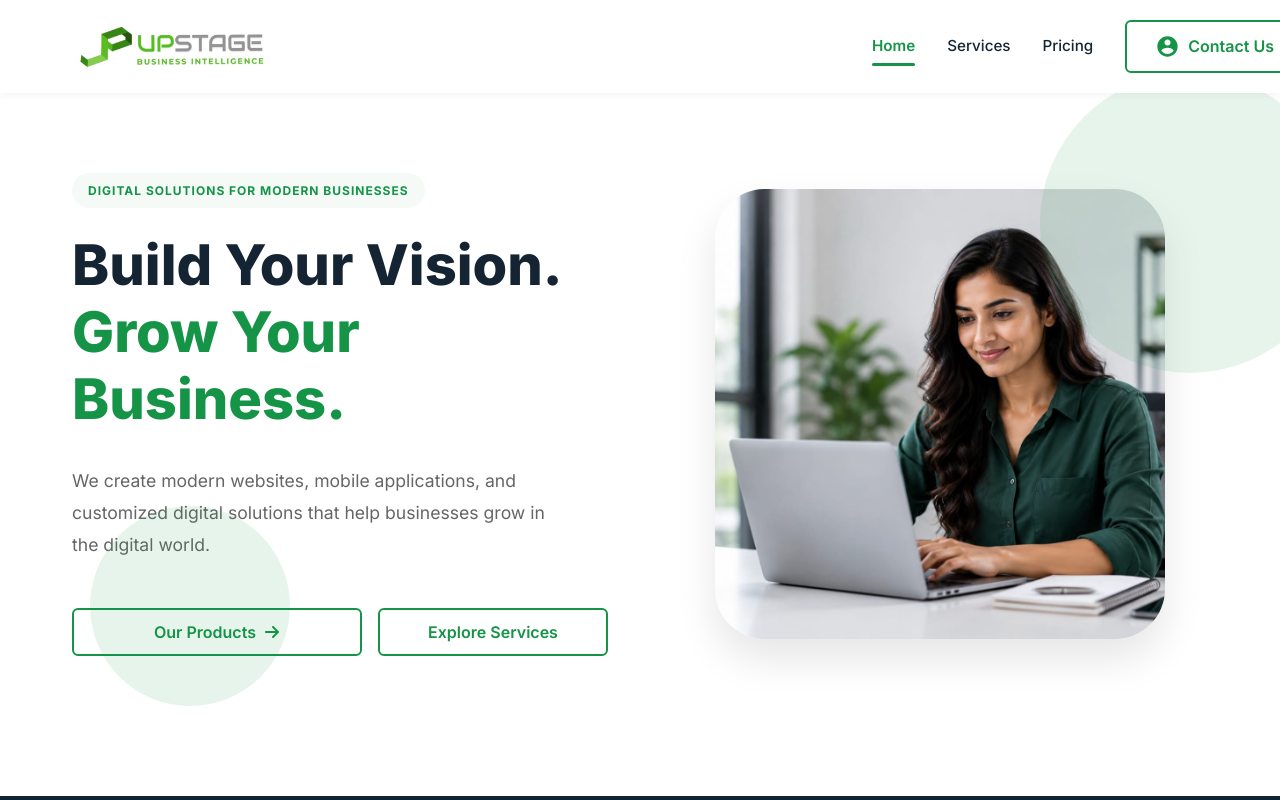
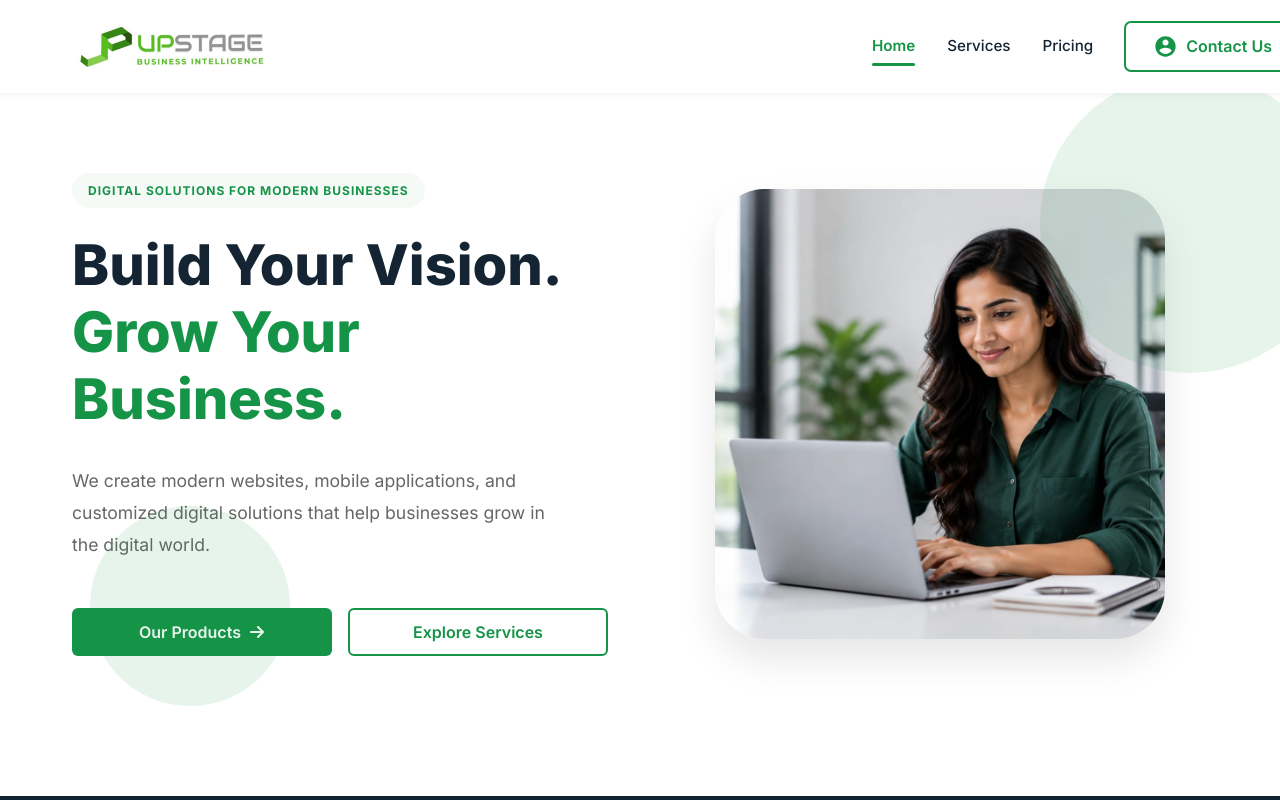
Before and after one commit to UpstageTechnologies/Upstage-Landing-Page, a React (Vite) app: page / in a window 1280 px wide. Shown: the top 800 px of the page. Built offline with nearby package versions, Linux system fonts and the light colour scheme.

Commit message:
firebaseconnection

```diff
--- a/src/components/ContactForm.jsx
+++ b/src/components/ContactForm.jsx
@@ -1,5 +1,7 @@
 import { useState } from 'react';
 import Button from './Button';
+import { collection, addDoc, serverTimestamp } from 'firebase/firestore';
+import {db} from '../firebase';
 import { FaArrowRight } from "react-icons/fa6";
 import '../index.css';
 
@@ -59,17 +61,24 @@ export default function ContactForm() {
     }
   };
 
-  const handleSubmit = (e) => {
-    e.preventDefault();
+  const handleSubmit = async (e) => {
+  e.preventDefault();
 
-    const newErrors = validateForm();
+  const newErrors = validateForm();
 
-    if (Object.keys(newErrors).length === 0) {
-      // Form is valid - for now, just log and show success message
-      console.log('Form submitted:', formData);
+  if (Object.keys(newErrors).length === 0) {
+    try {
+      await addDoc(collection(db, 'contacts'), {
+        fullName: formData.fullName,
+        email: formData.email,
+        phone: formData.phone,
+        service: formData.service,
+        message: formData.message,
+        createdAt: serverTimestamp()
+      });
+
       setSubmitted(true);
 
-      // Reset form after 3 seconds
       setTimeout(() => {
         setFormData({
           fullName: '',
@@ -78,11 +87,16 @@ export default function ContactForm() {
           service: 'Website Development',
           message: ''
         });
+
         setSubmitted(false);
       }, 3000);
+
+    } catch (error) {
+      alert('Something went wrong. Please try again.');
+    }
     } else {
-      setErrors(newErrors);
-    }
+       setErrors(newErrors);
+   }
   };
 
   if (submitted) {
--- a/src/components/Footer.jsx
+++ b/src/components/Footer.jsx
@@ -73,7 +73,7 @@ export default function Footer() {
           <div className="footer-section">
             <h4>Get In Touch</h4>
             <p className="contact-info">
-              Email: <a href="mailto:upstagetechnologies@gmail.com">upstagetechnologies@gmail.com</a>
+              Email: <a href="mailto:niruban@upstageindia.com">niruban@upstageindia.com</a>
             </p>
             <p className="contact-info">
               Phone: <a href="tel:+91 94424 61428">+91 94424 61428</a>
--- a/src/components/Navbar.jsx
+++ b/src/components/Navbar.jsx
@@ -51,9 +51,9 @@ export default function Navbar() {
         {/* Contact Button */}
         <div className="navbar-right">
           <Link to="/contact">
-            <Button variant="primary">
+            <Button variant="fourth" className="contact-button">
               <IoMdContact size={25} />
-              Contact Us
+              <span>Contact Us</span>
             </Button>
           </Link>
         </div>
--- /dev/null
+++ b/src/firebase.js
@@ -0,0 +1,18 @@
+import { initializeApp } from "firebase/app";
+import {getFirestore} from "firebase/firestore";
+// TODO: Add SDKs for Firebase products that you want to use
+// https://firebase.google.com/docs/web/setup#available-libraries
+
+// Your web app's Firebase configuration
+const firebaseConfig = {
+  apiKey: "AIzaSyAti6Ii3hG3BocKflo0FjyHK7AcaQtodHI",
+  authDomain: "login-form-9111e.firebaseapp.com",
+  projectId: "login-form-9111e",
+  storageBucket: "login-form-9111e.firebasestorage.app",
+  messagingSenderId: "803303155404",
+  appId: "1:803303155404:web:2121b3df1a44b5adb04469"
+};
+
+// Initialize Firebase
+export const app = initializeApp(firebaseConfig);
+export const db = getFirestore();
--- a/src/index.css
+++ b/src/index.css
@@ -199,7 +199,7 @@ ul, ol {
 .mobile-menu {
   display: none;
   flex-direction: column;
-  gap: 1.5rem;
+  gap: 1rem;
   padding: 1.5rem 1rem;
   background-color: var(--bg-white);
   border: 1px solid var(--border-color);
@@ -234,7 +234,7 @@ ul, ol {
   }
 
   .navbar-logo-img {
-    width: 9rem;
+    width: 11rem;
   }
 
   .nav-menu {
@@ -260,10 +260,6 @@ ul, ol {
 
   }
 
-  .navbar-right > a {
-    order: 1;
-  }
-
   .navbar-right button {
     font-size: 0.9rem;
     padding: 10px 16px;
@@ -271,6 +267,14 @@ ul, ol {
 
   .btn-forth {
     margin-right: 0;
+    border: none;
+    border: none;
+    outline: auto;
+    width:auto;
+    height: auto;
+    box-shadow: none;
+    background: transparent;
+
   }
 }
 
@@ -283,8 +287,33 @@ ul, ol {
     font-size: 1.1rem;
   }
 
+  .contact-button span {
+    display: none;
+  }
+
+  .btn-forth {
+    margin-right: 0;
+    border: none;
+    border: none;
+    outline: auto;
+    width:auto;
+    height: auto;
+    box-shadow: none;
+    background: transparent;
+
+  }
+
+  .contact-button{
+    margin: 0;
+    margin-right: 0;
+  }
+
+  .hamburger{
+    margin: 0;
+  }
+
   .navbar-logo-img{
-    width: 5.8rem;
+    width: 9rem;
   }
 
   .logo-icon {
@@ -836,23 +865,37 @@ ul, ol {
 }
 
 .btn-primary {
+  background-color: var(--primary-green);
+  color: white;
+}
+
+.btn-primary:hover {
+  background-color: #117a3a;
+  transform: translateY(-2px);
+  box-shadow: 0 8px 16px rgba(21, 148, 71, 0.4);
+}
+
+.btn-primary:active {
+  transform: translateY(0);
+}
+
+.btn-fourth {
   background-color: transparent;
   color: var(--primary-green);
   border-color: var(--primary-green);
   cursor: pointer;
 }
 
-.btn-primary:hover {
+.btn-fourth:hover {
   background-color: var(--primary-green);
   color: white;
   transform: translateY(-2px);
   box-shadow: 0 8px 16px rgba(21, 148, 71, 0.25);
 }
 
-.btn-primary:active {
-  transform: translateY(0);
+.btn-fourth:active {
+  transform: translateY(0)
 }
-
 .btn-secondary {
   background-color: transparent;
   color: var(--primary-green);
@@ -908,3 +951,17 @@ ul, ol {
   background-color: #0d1a26;
   transform: translateY(-2px);
 }
+
+@media screen {
+  .btn-fourth{
+    margin-right: 0;
+    border: none;
+    border: none;
+    outline: auto;
+    width:auto;
+    height: auto;
+    box-shadow: none;
+    background: transparent;
+
+  }
+}
--- a/src/pages/Home.jsx
+++ b/src/pages/Home.jsx
@@ -22,9 +22,7 @@ export default function Home() {
             </p>
             <div className="hero-buttons">
               <Button variant="primary">Our Products <FaArrowRight /></Button>
-              <Link to="/services">
-              <Button variant="secondary">Explore Services</Button>
-              </Link>
+              <Button variant="secondary" onClick={()=> window.open("https://www.upstagetechnologies.in")}>Explore Services</Button>
             </div>
           </div>
 
```
